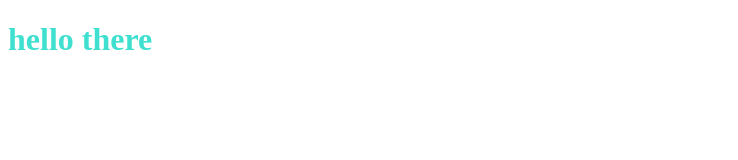
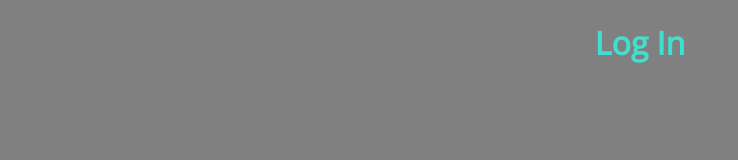
Before and after one commit to anton25360/js-auth, a website: page index.html in a window 1280 px wide. Shown: the whole page, without its empty margins (0-738 px from the left). Drawn offline with Linux system fonts and the light colour scheme.

Commit message:
Added custom font

```diff
--- a/index.html
+++ b/index.html
@@ -9,7 +9,7 @@
 </head>
 <body>
 
-    <h1>hello there</h1>
+    <h1>Log In</h1>
 
 </body>
 </html>
--- a/input.scss
+++ b/input.scss
@@ -1,3 +1,19 @@
-h1{
-    color: turquoise
+@font-face {
+    font-family: 'pro';
+    font-style: normal;
+    font-weight: 400;
+    src: local('Open Sans'), local('OpenSans'), url(https://fonts.gstatic.com/s/productsans/v5/HYvgU2fE2nRJvZ5JFAumwegdm0LZdjqr5-oayXSOefg.woff2) format('woff2');
+  }
+
+*{
+    font-family: 'pro';
 }
+
+body{
+    background-color: gray;
+
+    h1{
+        color: turquoise;
+        text-align: center;
+    }
+}
```
Also changed, not shown: output.css, 1 other file.
